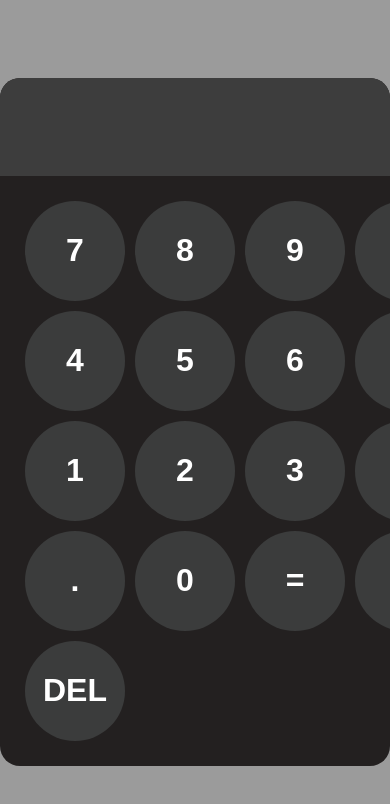
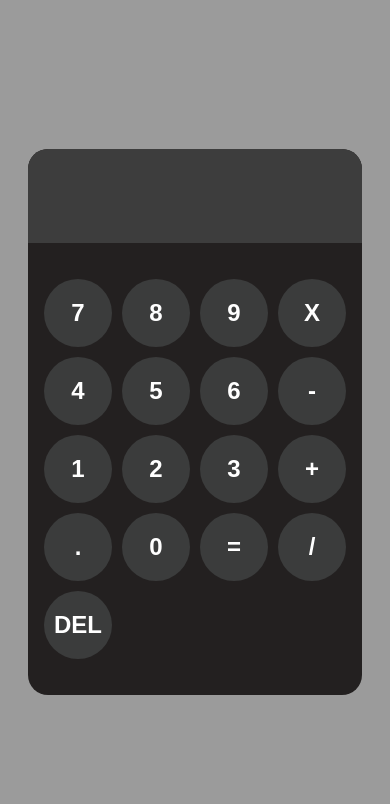
Before and after one commit to lokeshchandr/Calculator, a plain HTML site: page index.html in a window 390 px wide. Drawn offline with Linux system fonts and the light colour scheme.

Commit message:
responsice

```diff
--- a/Style.css
+++ b/Style.css
@@ -1,4 +1,4 @@
-body{
+body {
   margin: 0;
   display: flex;
   align-items: center;
@@ -6,33 +6,31 @@ body{
   justify-content: center;
   background: #9b9b9b;
 }
-.main{
-    background:rgb(35, 32, 32);
+.main {
+  background: rgb(35, 32, 32);
   border-radius: 20px;
   max-width: 500px;
   overflow: hidden;
 }
 
-#display{
+#display {
   width: 100%;
-    padding:3%;
+  padding: 3%;
   font-size: 4rem;
   text-align: right;
   border: none;
-    background:rgb(61, 61, 61);
+  background: rgb(61, 61, 61);
   color: white;
   right: 20%;
-
 }
 
-#key{
+#key {
   display: grid;
-    grid-template-columns: repeat(4 , 1fr);
+  grid-template-columns: repeat(4, 1fr);
   gap: 10px;
   padding: 25px;
-
 }
-button{
+button {
   width: 100px;
   height: 100px;
   background-color: rgb(59, 60, 60);
@@ -43,6 +41,32 @@ button{
   cursor: pointer;
   font-weight: bold;
 }
-button:hover{
+button:hover {
   background-color: rgb(86, 86, 86);
 }
+
+@media (max-width: 360px) {
+  .main {
+    width: 328px;
+
+  }
+}
+@media (min-width: 360px) and (max-width: 760px) {
+  #key {
+    padding: 20px 0px;
+    margin: 1rem;
+    grid-template-columns: repeat(4, 0.5fr);
+
+  }
+  button{
+    width: 68px;
+    height: 68px;
+    font-size: 1.5rem;
+  }
+
+  .container{
+    height: auto;
+
+  }
+
+}
--- a/index.html
+++ b/index.html
@@ -8,7 +8,7 @@
 
 </head>
 <body>
-
+<div class="container">
     <div class="main">
 
         <input id="display" readonly type="button">
@@ -33,7 +33,7 @@
             <button onclick="clearDisplay()">DEL</button>
         </div>
     </div>
-
+</div>
     <script src="script.js"></script>
 </body>
 </html>
```
Lines whose indentation alone changed are shown as unchanged.
